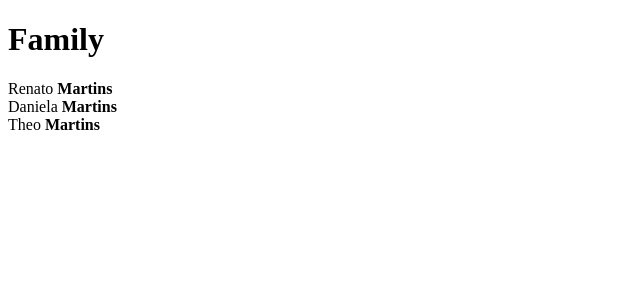
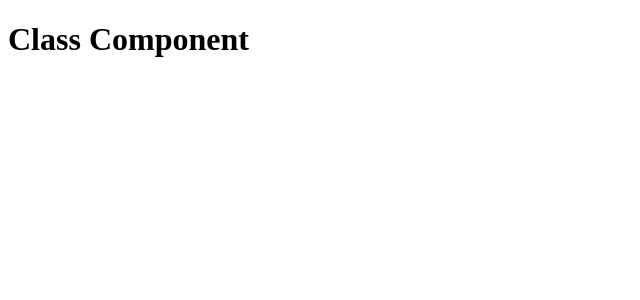
Before and after one commit to renattomartins/learning-react, a React app: page / in a window 1280 px wide. Shown: the top 300 px of the page, without its empty margins (0-640 px from the left). Built offline with nearby package versions, Linux system fonts and the light colour scheme.

Commit message:
Using react component as class

```diff
--- /dev/null
+++ b/src/classComponent.jsx
@@ -0,0 +1,9 @@
+import React, { Component } from 'react'
+
+export default class ClassComponent extends Component {
+    render() {
+        return (
+            <h1>{this.props.value}</h1>
+        )
+    }
+}
--- a/src/family.jsx
+++ /dev/null
@@ -1,9 +0,0 @@
-import React from 'react'
-import { childrenWithProps } from '../utils/reactUtils'
-
-export default props => (
-    <div>
-        <h1>Family</h1>
-        { childrenWithProps(props.children, props) }
-    </div>
-)
--- a/src/index.jsx
+++ b/src/index.jsx
@@ -1,12 +1,7 @@
 import React from 'react'
 import ReactDOM from 'react-dom'
-import Family from './family'
-import Member from './member'
+import ClassComponent from './classComponent'
 
 ReactDOM.render(
-    <Family lastName='Martins'>
-        <Member name='Renato' />
-        <Member name='Daniela' />
-        <Member name='Theo' />
-    </Family>
+    <ClassComponent value="Class Component" />
 , document.getElementById('app'))
--- a/src/member.jsx
+++ /dev/null
@@ -1,5 +0,0 @@
-import React from 'react'
-
-export default props => (
-    <div>{props.name} <strong>{props.lastName}</strong></div>
-)
```
